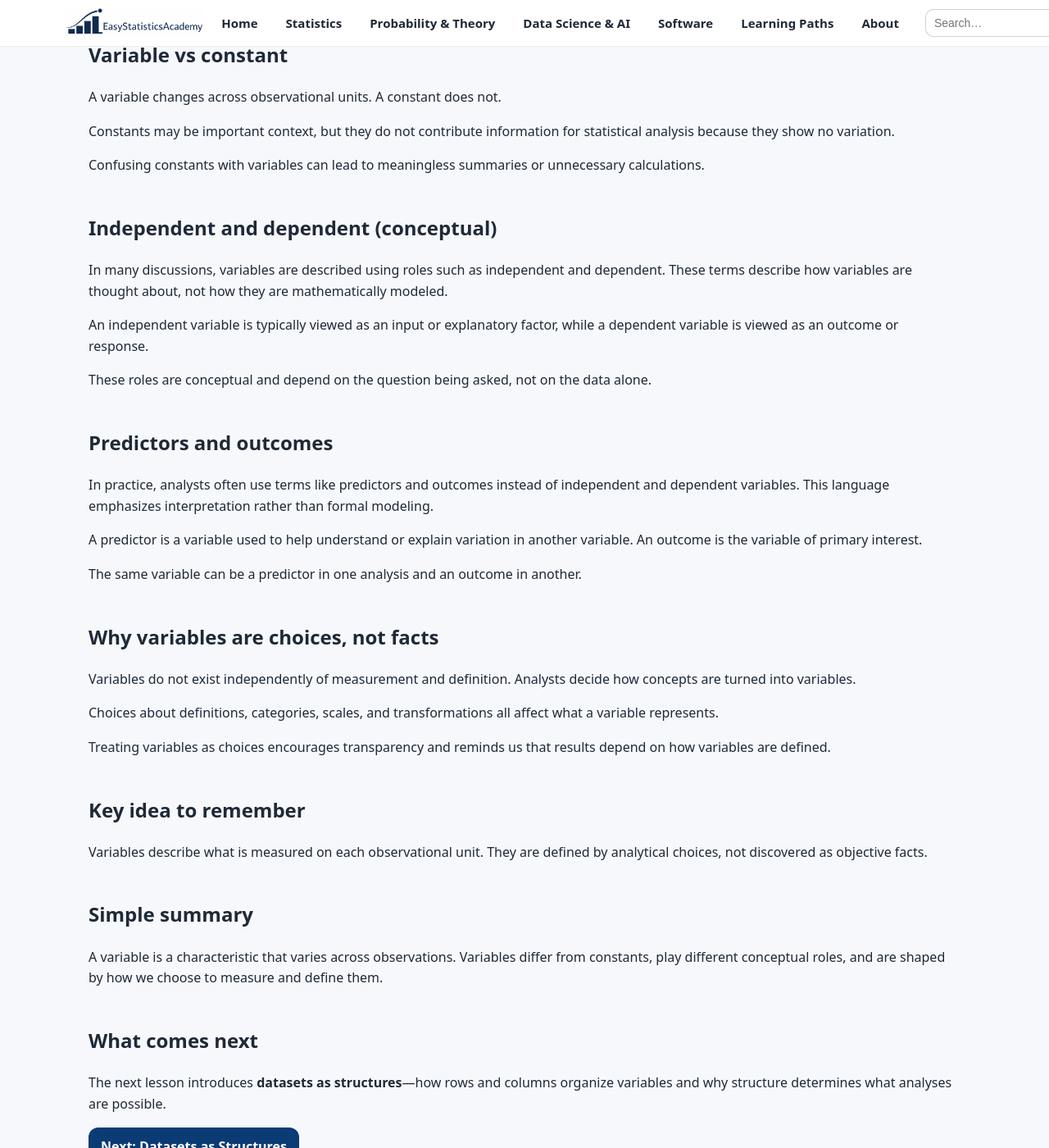
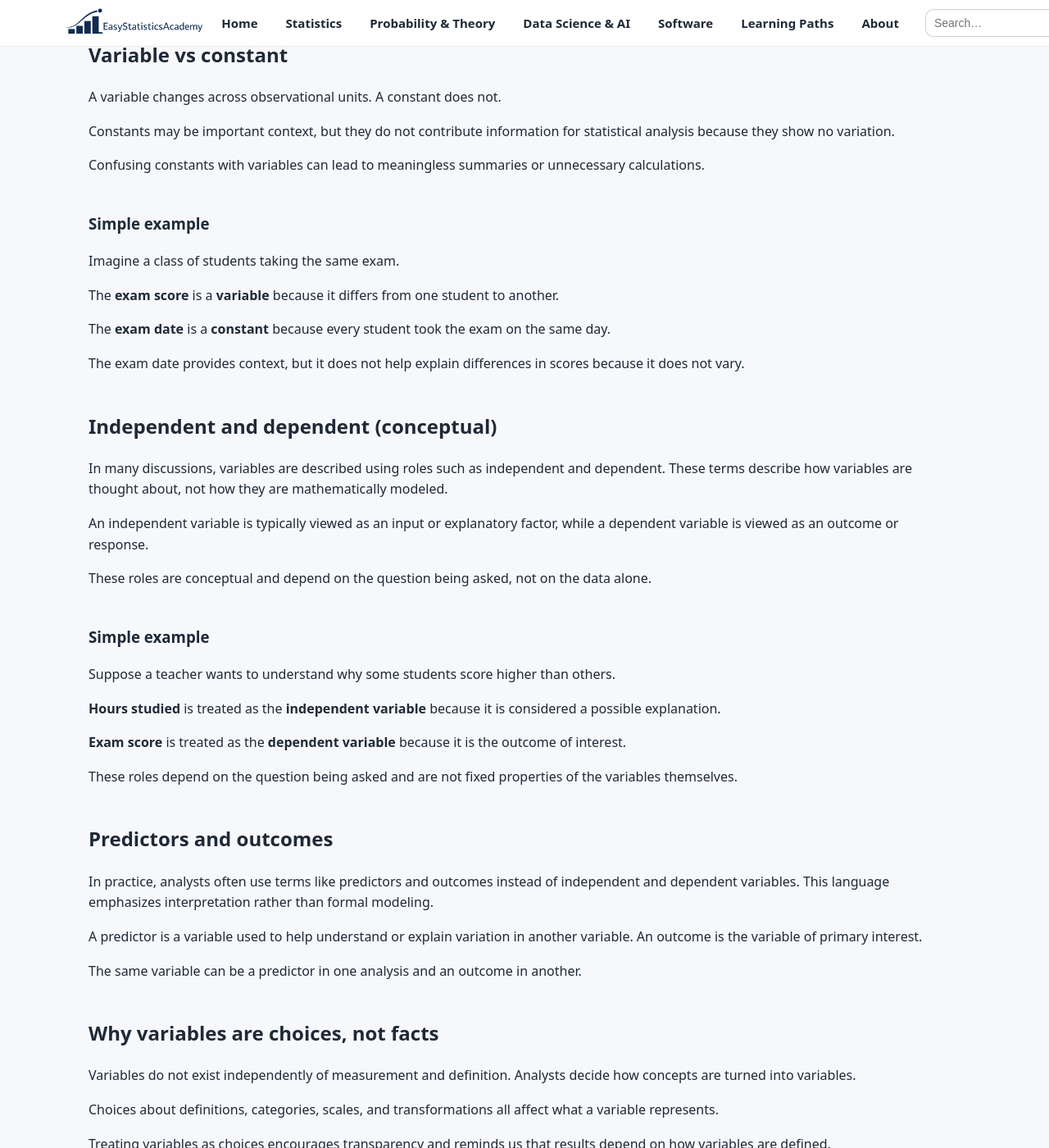
Before and after one commit to ammar-homaida-statistics/easystatisticsacademy, a Jekyll site: the page built from foundations/variables/index.md, in a window 1280 px wide and 1400 px high, scrolled down 1114 px. Shown: the whole window at 82% size. Built offline with Jekyll 4.4.1, drawn with Linux system fonts in a browser that asks for light colours.

Commit message:
Update index.md

```diff
--- a/foundations/variables/index.md
+++ b/foundations/variables/index.md
@@ -103,6 +103,28 @@ lesson_order: 7
 
 <section class="section">
   <div class="content-narrow">
+    <h3>Simple example</h3>
+
+    <p>
+      Imagine a class of students taking the same exam.
+    </p>
+
+    <p>
+      The <strong>exam score</strong> is a <strong>variable</strong> because it differs from one student to another.
+    </p>
+
+    <p>
+      The <strong>exam date</strong> is a <strong>constant</strong> because every student took the exam on the same day.
+    </p>
+
+    <p>
+      The exam date provides context, but it does not help explain differences in scores because it does not vary.
+    </p>
+  </div>
+</section>
+
+<section class="section">
+  <div class="content-narrow">
     <h2>Independent and dependent (conceptual)</h2>
 
     <p>
@@ -117,6 +139,28 @@ lesson_order: 7
 
     <p>
       These roles are conceptual and depend on the question being asked, not on the data alone.
+    </p>
+  </div>
+</section>
+
+<section class="section">
+  <div class="content-narrow">
+    <h3>Simple example</h3>
+
+    <p>
+      Suppose a teacher wants to understand why some students score higher than others.
+    </p>
+
+    <p>
+      <strong>Hours studied</strong> is treated as the <strong>independent variable</strong> because it is considered a possible explanation.
+    </p>
+
+    <p>
+      <strong>Exam score</strong> is treated as the <strong>dependent variable</strong> because it is the outcome of interest.
+    </p>
+
+    <p>
+      These roles depend on the question being asked and are not fixed properties of the variables themselves.
     </p>
   </div>
 </section>
```
